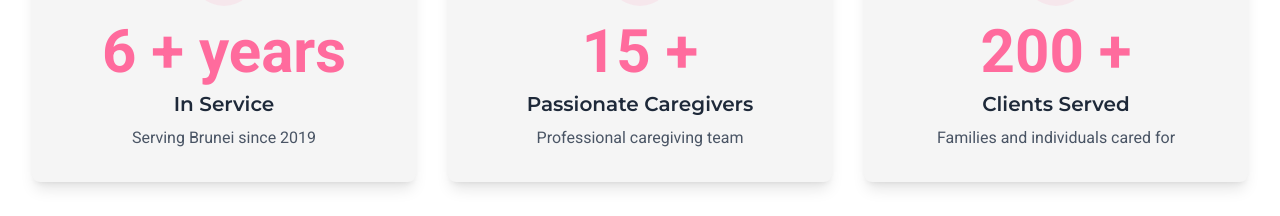
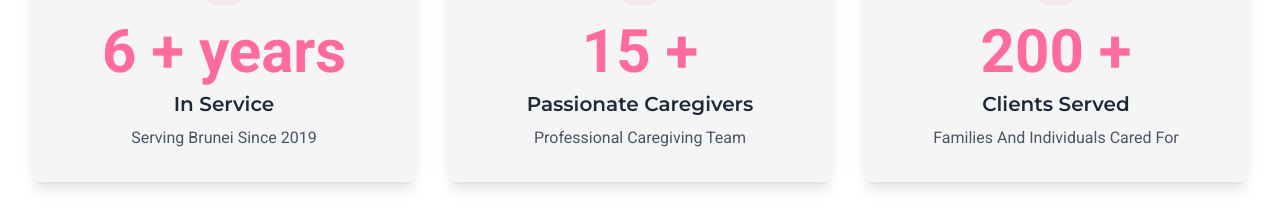
Before and after one commit to Khairul-Ikhwan23/ElferaHealth-landing-page, a Next.js app: page / in a window 1280 px wide. Shown: the part 6260-6476 px from the top of the page. Built offline with nearby package versions, Linux system fonts and the light colour scheme.

Commit message:
Update Contact Us and Enquire Now buttons to WhatsApp links, capitalize Impact descriptions

```diff
--- a/src/components/Header.tsx
+++ b/src/components/Header.tsx
@@ -38,7 +38,9 @@ export default function Header() {
               The IMPIAN Project
             </a>
             <a
-              href="#contact"
+              href="https://wa.me/6738660168"
+              target="_blank"
+              rel="noopener noreferrer"
               className="btn-primary"
             >
               <Phone className="w-4 h-4" />
@@ -88,7 +90,9 @@ export default function Header() {
                 Contact
               </a>
               <a
-                href="#contact"
+                href="https://wa.me/6738660168"
+                target="_blank"
+                rel="noopener noreferrer"
                 className="btn-primary w-full justify-center"
                 onClick={() => setIsMenuOpen(false)}
               >
--- a/src/components/Impact.tsx
+++ b/src/components/Impact.tsx
@@ -11,21 +11,21 @@ const stats = [
     number: 6,
     suffix: '+ years',
     label: 'In Service',
-    description: 'Serving Brunei since 2019'
+    description: 'Serving Brunei Since 2019'
   },
   {
     icon: Users,
     number: 15,
     suffix: '+',
     label: 'Passionate Caregivers',
-    description: 'Professional caregiving team'
+    description: 'Professional Caregiving Team'
   },
   {
     icon: Heart,
     number: 200,
     suffix: '+',
     label: 'Clients Served',
-    description: 'Families and individuals cared for'
+    description: 'Families And Individuals Cared For'
   }
 
 ]
@@ -132,7 +132,9 @@ export default function Impact() {
               contributes to our mission of providing quality care with dignity and compassion.
             </p>
             <a
-              href="#contact"
+              href="https://wa.me/6738660168"
+              target="_blank"
+              rel="noopener noreferrer"
               className="btn-secondary bg-white text-elfera-pink hover:bg-gray-100"
             >
               <Heart className="w-4 h-4" />
```
